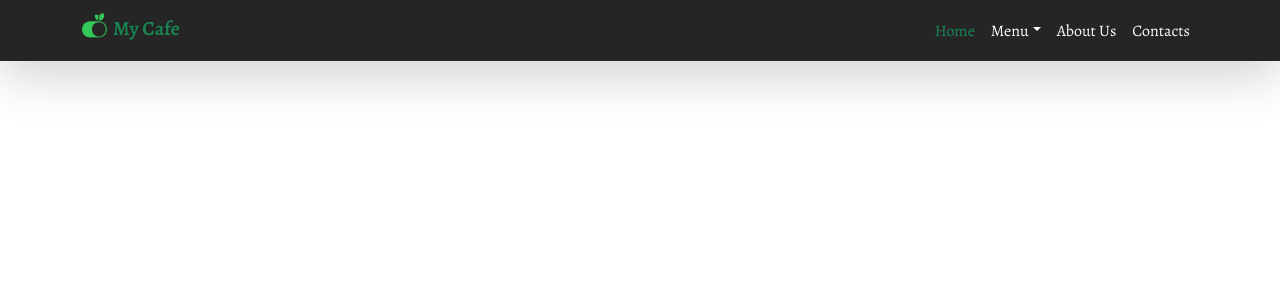
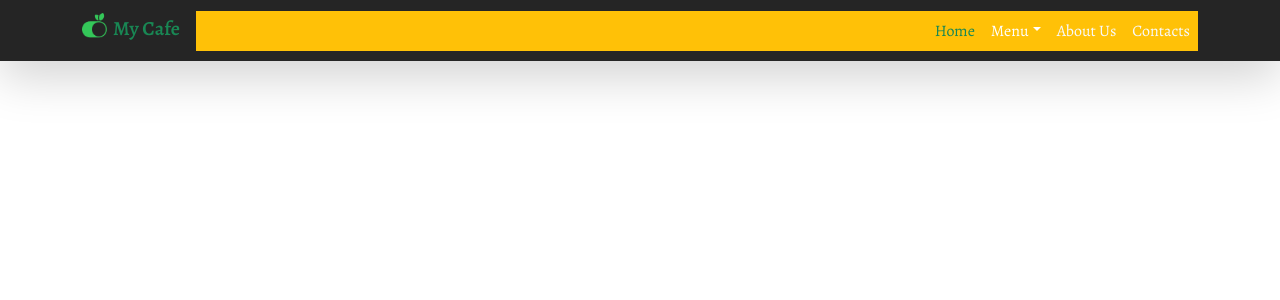
Before and after one commit to codewithme33/Cafe, a React (Create React App) app: page / in a window 1280 px wide. Shown: the top 300 px of the page. Built offline with nearby package versions, Linux system fonts and the light colour scheme.

Commit message:
bg-warning error

```diff
--- a/src/components/NavBar.css
+++ b/src/components/NavBar.css
@@ -1,7 +1,7 @@
 @import url('https://fonts.googleapis.com/css2?family=Alegreya:ital,wght@0,400..900;1,400..900&display=swap');/* Alegreya */
 
 *{
-    font-family: "Alegreya", serif !important;;
+    font-family: "Alegreya", serif ;;
 }
 
 #navbar{
--- a/src/components/NavBar.js
+++ b/src/components/NavBar.js
@@ -9,8 +9,8 @@ const NavBar = () => {
     <Navbar id="navbar" expand="lg" className="text-light shadow-lg">
       <Container>
         <Navbar.Brand href="#home" id="brandname" className="text-success" >  <img src={logo} height={25} width={25} alt="logo"/>My Cafe</Navbar.Brand>
-        <Navbar.Toggle aria-controls="navbarResponsive" />
-        <Navbar.Collapse id="navbarResponsive">
+        <Navbar.Toggle id="togglebutton" aria-controls="navbarResponsive" className="bg-light" />
+        <Navbar.Collapse id="navbarResponsive" className="bg-warning">
           <Nav className="ms-auto">
             <Nav.Link id="home" href="#home" className="active text-success">
               Home
```
